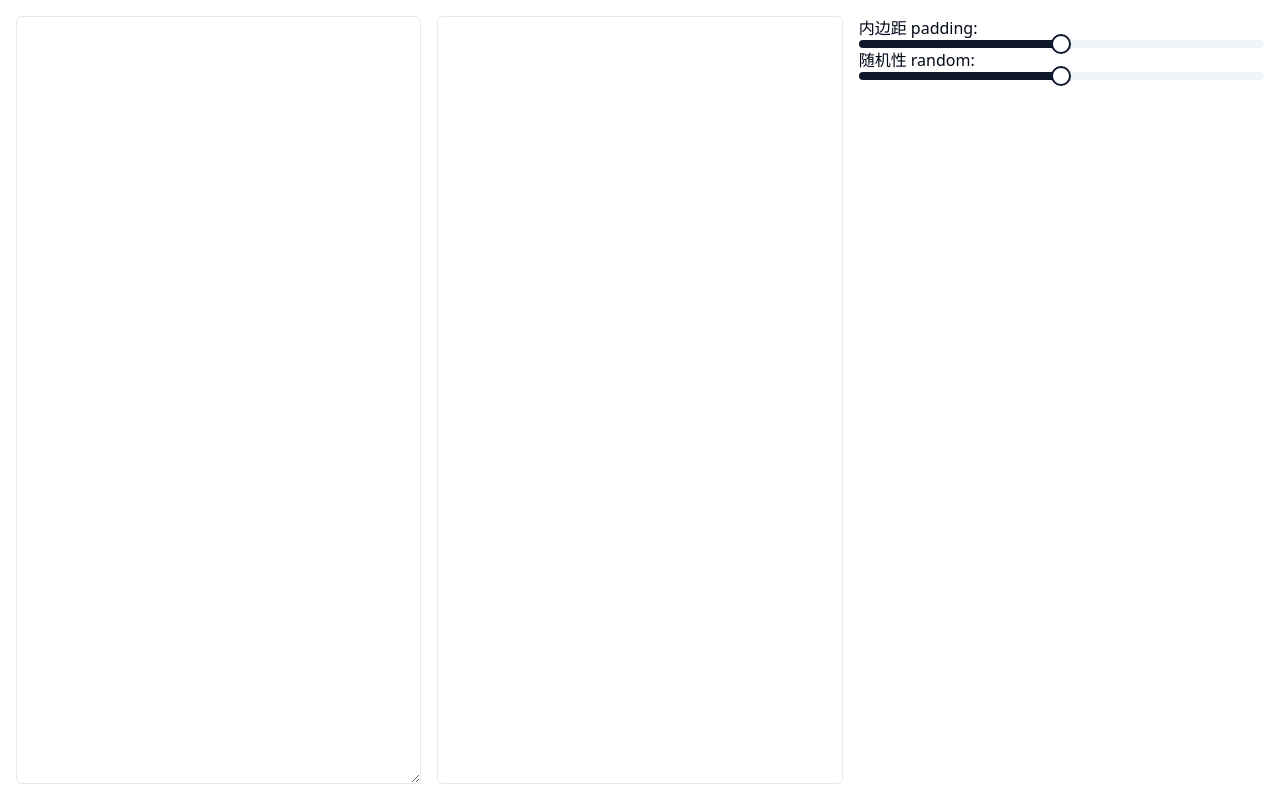
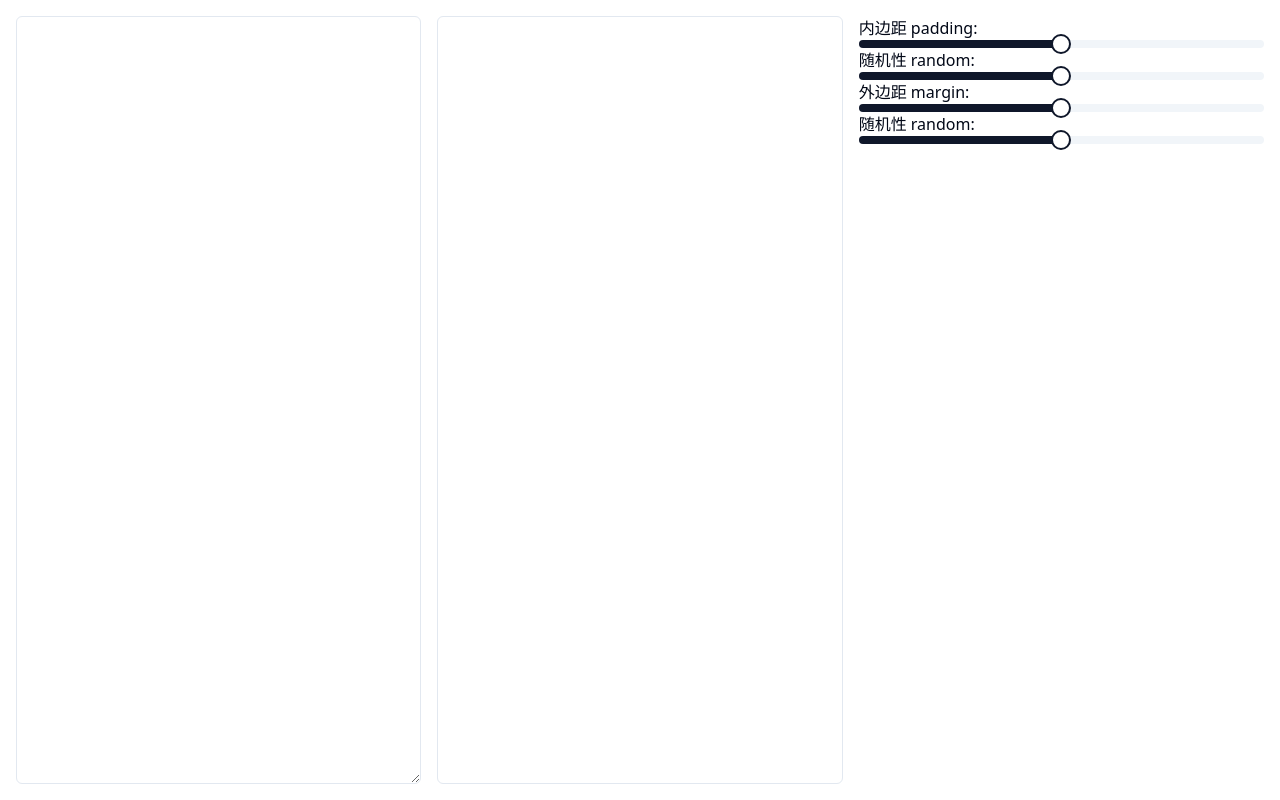
Before and after one commit to dumplant/ransom-note-generator, a React (Vite) app: page / in a window 1280 px wide. Built offline with nearby package versions, Linux system fonts and the light colour scheme.

Commit message:
feat: add margin control

```diff
--- a/src/components/editor/editArea.tsx
+++ b/src/components/editor/editArea.tsx
@@ -6,12 +6,20 @@ const EditorArea = () => {
   const ctx = useContext(StyleContext);
   const { style, setStyle } = ctx!;
   return (
+    <>
       <SliderGroup
         title="内边距 padding"
         style={style}
         setStyle={setStyle}
         attr="padding"
       />
+      <SliderGroup
+        title="外边距 margin"
+        style={style}
+        setStyle={setStyle}
+        attr="margin"
+      />
+    </>
   );
 };
 
--- a/src/components/editor/showArea.tsx
+++ b/src/components/editor/showArea.tsx
@@ -18,6 +18,7 @@ const ShowArea = () => {
               style.padding.value,
               style.padding.randomness
             ),
+            margin: getRandomValue(style.margin.value, style.margin.randomness),
           }}
           className={`inline-block bg-stone-200`}
         >
--- a/src/contexts/styleContext.tsx
+++ b/src/contexts/styleContext.tsx
@@ -2,6 +2,10 @@ import React, { createContext, useState } from "react";
 
 export interface Style {
   padding: {
+    value: number;
+    randomness: number;
+  };
+  margin: {
     value: number;
     randomness: number;
   };
@@ -20,6 +24,10 @@ const StyleProvider: React.FC<{
       value: 10,
       randomness: 10,
     },
+    margin: {
+      value: 10,
+      randomness: 10,
+    },
   });
 
   return (
```
Lines whose indentation alone changed are shown as unchanged.
